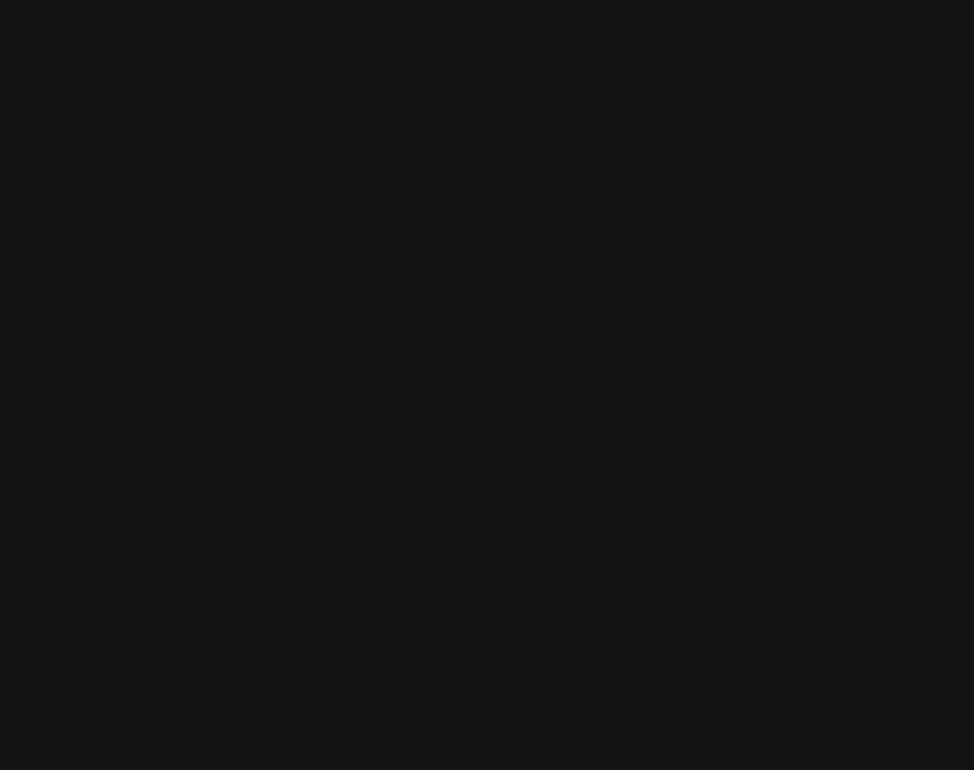
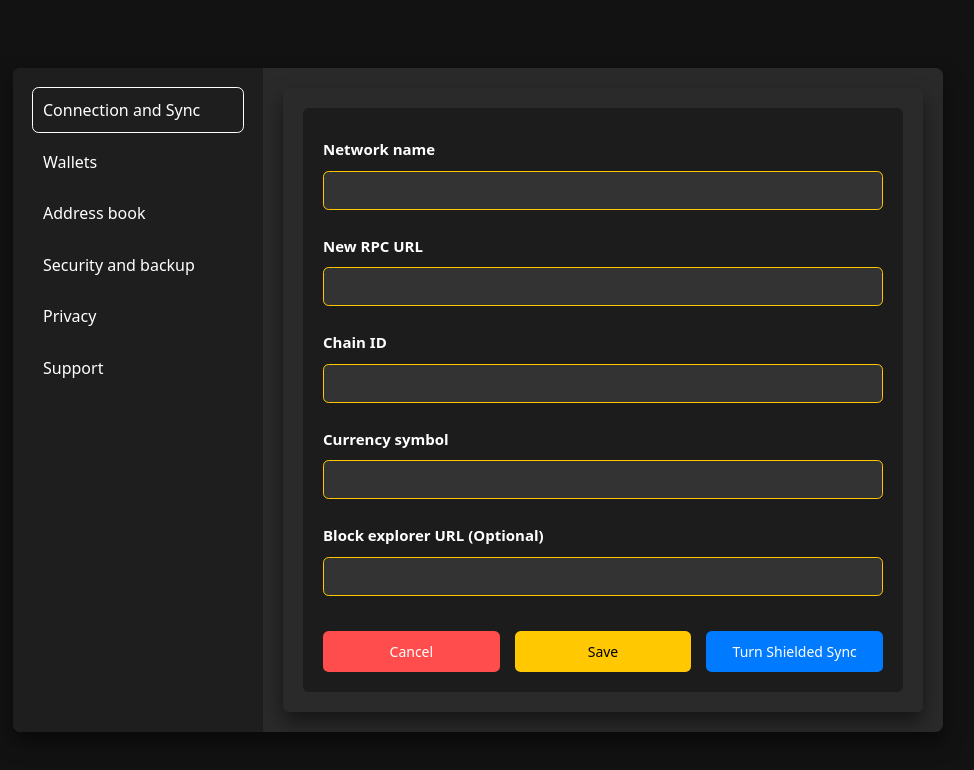
Before and after one commit to Dsmeshilmaring/Namada-SDK, a React (Vite) app: page /setting-nav in a window 1280 px wide. Before the commit this address had no page. Shown: the top 770 px of the page, without its empty margins (162-1136 px from the left). Built offline with nearby package versions, Linux system fonts and the light colour scheme.

Commit message:
Add Setting nav

```diff
--- /dev/null
+++ b/src/components/layout/Account-list.jsx
@@ -0,0 +1,32 @@
+const AccountList = () => {
+  return (
+    <div className="bg-[#333] p-4 absolute flex flex-col gap-2 top-[40px] left-0 rounded-lg">
+      <div className="grid grid-cols-2 w-[250px] py-[5px] bg-primary hover:bg-[#444] p-3 gap-0 rounded-md">
+        <span className="">Account 1</span>
+        <p className="row-span-2  self-center justify-self-end font-bold">
+          $14.74
+        </p>
+        <p className="text-[#8e8e8e]">0x5cf6D...839fb</p>
+      </div>
+
+      <div className="grid grid-cols-2 w-[250px] py-[5px] left-0 top-0 bottom-[-80px] z-10 bg-primary hover:bg-[#444] p-3 gap-0 rounded-md">
+        <span className="">Account 2</span>
+        <p className="row-span-2  self-center justify-self-end font-bold">
+          $0.00
+        </p>
+        <p className="text-[#8e8e8e]">0x5cf6D...839fb</p>
+      </div>
+
+      <div className="w-full p-2 hover:bg-primary rounded-md">
+        <button
+          className="bg-secondary text-black p-2 rounded-md hover:bg-[#c69f03] w-full"
+          style={{ transition: "all 0.3s ease" }}
+        >
+          + Add Wallet
+        </button>
+      </div>
+    </div>
+  );
+};
+
+export default AccountList;
--- /dev/null
+++ b/src/components/layout/Connection-and-sync.jsx
@@ -0,0 +1,62 @@
+const ConnectionAndSync = () => {
+  return (
+    <div className="bg-[#1c1c1c] p-[20px] rounded-md w-full min-w-[600px]">
+      <label className="font-bold my-[10px] block">Network name</label>
+      <input
+        type="text"
+        className="w-full p-[8px] rounded-md border border-1 border-[#ffc800] mb-[15px] text-[14px] bg-[#333]"
+      ></input>
+
+      <label className="font-bold my-[10px] block">New RPC URL</label>
+      <input
+        type="text"
+        className="w-full p-[8px] rounded-md border border-1 border-[#ffc800] mb-[15px] text-[14px] bg-[#333]"
+      ></input>
+
+      <label className="font-bold my-[10px] block">Chain ID</label>
+      <input
+        type="text"
+        className="w-full p-[8px] rounded-md border border-1 border-[#ffc800] mb-[15px] text-[14px] bg-[#333]"
+      ></input>
+
+      <label className="font-bold my-[10px] block">Currency symbol</label>
+      <input
+        type="text"
+        className="w-full p-[8px] rounded-md border border-1 border-[#ffc800] mb-[15px] text-[14px] bg-[#333]"
+      ></input>
+
+      <label className="font-bold my-[10px] block">
+        Block explorer URL (Optional)
+      </label>
+      <input
+        type="text"
+        className="w-full p-[8px] rounded-md border border-1 border-[#ffc800] mb-[15px] text-[14px] bg-[#333]"
+      ></input>
+
+      <div className="flex gap-4 mt-[20px]">
+        <button
+          className="bg-[#ff4d4d] text-white py-[10px] px-[20px] rounded-md text-[14px] hover:bg-[#e60000] w-full flex items-center justify-center"
+          style={{ transition: "all 0.3s ease" }}
+        >
+          Cancel
+        </button>
+
+        <button
+          className="bg-[#ffc800] text-black py-[10px] px-[20px] rounded-md text-[14px] hover:bg-[#e0b800] w-full flex items-center justify-center"
+          style={{ transition: "all 0.3s ease" }}
+        >
+          Save
+        </button>
+
+        <button
+          className="bg-[#007bff] text-white py-[10px] px-[20px] rounded-md text-[14px] hover:bg-[#0056b3] w-full flex items-center justify-center"
+          style={{ transition: "all 0.3s ease" }}
+        >
+          Turn Shielded Sync
+        </button>
+      </div>
+    </div>
+  );
+};
+
+export default ConnectionAndSync;
--- /dev/null
+++ b/src/components/layout/Wallet.jsx
@@ -0,0 +1,74 @@
+import { useState } from "react";
+import AccountList from "./Account-list";
+
+function Wallet() {
+  const [showAccountList, setShowAccountList] = useState(false);
+
+  return (
+    <div className="flex flex-col justify-between gap-4 items-center pb-[15px]">
+      <div className="flex items-center justify-center gap-8">
+        <div
+          onMouseEnter={() => setShowAccountList(true)}
+          onMouseLeave={() => setShowAccountList(false)}
+          className="bg-[#2a2a2a] py-[12px] px-[24px] text-[18px] cursor-pointer rounded-md hover:bg-[#3b3b3b] relative left-0"
+          style={{ transition: "all 0.3s ease" }}
+        >
+          Account 1 <span>▾</span>
+          {showAccountList && <AccountList />}
+        </div>
+
+        <p className="text-[12px] bg-[#ffc800] text-black py-[5px] px-[10px] rounded-full">
+          SYNCHRONIZED
+        </p>
+      </div>
+
+      <div className="flex items-start w-full gap-3">
+        <span className="px-2">0x5cf6D...839fb</span>
+
+        <img
+          className="h-[24px] cursor-pointer"
+          src="https://img.icons8.com/ios-glyphs/30/clipboard.png"
+          onclick="copyToClipboard('walletAddress')"
+          alt="Copy Address"
+        ></img>
+      </div>
+
+      <div className="mt-[20px] p-[15px] bg-[#3a3a3a] rounded-md w-full text-center">
+        <label className="text-[18px]">Available Balance</label>
+        <p className="text-[24px] font-bold mt-[10px]">$14.74</p>
+      </div>
+
+      <div className="grid grid-cols-2 gap-4 w-full">
+        <button
+          className="bg-[#ffc800] text-black py-[10px] px-[25px] rounded-md text-[16px] hover:translate-y-[-2px] hover:bg-[#c69f03] w-full"
+          style={{ transition: "all 0.3s ease" }}
+        >
+          Recieve
+        </button>
+
+        <button
+          className="bg-[#ffc800] text-black py-[10px] px-[25px] rounded-md text-[16px] hover:translate-y-[-2px] hover:bg-[#c69f03] w-full"
+          style={{ transition: "all 0.3s ease" }}
+        >
+          Send
+        </button>
+
+        <button
+          className="bg-[#ffc800] text-black py-[10px] px-[25px] rounded-md text-[16px] hover:translate-y-[-2px] hover:bg-[#c69f03] w-full"
+          style={{ transition: "all 0.3s ease" }}
+        >
+          Buy
+        </button>
+
+        <button
+          className="bg-[#ffc800] text-black py-[10px] px-[25px] rounded-md text-[16px] hover:translate-y-[-2px] hover:bg-[#c69f03] w-full"
+          style={{ transition: "all 0.3s ease" }}
+        >
+          Sell
+        </button>
+      </div>
+    </div>
+  );
+}
+
+export default Wallet;
--- a/src/main.jsx
+++ b/src/main.jsx
@@ -14,6 +14,7 @@ import Settings from "./pages/Settings";
 import ImportWalletTold from "./pages/Import-wallet-told";
 import RecieveToken from "./pages/Recieve-token";
 import SendToken from "./pages/Send-token";
+import SettingNav from "./pages/Setting-nav";
 
 ReactDOM.createRoot(document.getElementById("root")).render(
   <React.StrictMode>
@@ -31,6 +32,7 @@ ReactDOM.createRoot(document.getElementById("root")).render(
         <Route path="/import-wallet-told" element={<ImportWalletTold />} />
         <Route path="/recieve-token" element={<RecieveToken />} />
         <Route path="/send-token" element={<SendToken />} />
+        <Route path="/setting-nav" element={<SettingNav />} />
       </Routes>
     </Router>
   </React.StrictMode>
--- /dev/null
+++ b/src/pages/Setting-nav.jsx
@@ -0,0 +1,89 @@
+import { useState } from "react";
+import ConnectionAndSync from "../components/layout/Connection-and-sync";
+import Wallet from "../components/layout/Wallet";
+
+function SettingNav() {
+  const [active, setActive] = useState("Connection and Sync");
+
+  return (
+    <div className="flex w-auto max-w-[1200px] rounded-lg overflow-hidden shadow-custom-shadow bg-[#2a2a2a]">
+      <div className="w-[250px] p-[20px] flex flex-col g-[20px] gap-2 items-start bg-[#1e1e1e]">
+        <button
+          onClick={() => setActive("Connection and Sync")}
+          className={`${
+            active == "Connection and Sync"
+              ? "outline outline-1 outline-[#fff]"
+              : ""
+          } text-[16px] p-[10px] rounded-md cursor-pointer hover:bg-[#ffc800] hover:text-black w-full text-start`}
+          style={{ transition: "all 0.3s ease" }}
+        >
+          Connection and Sync
+        </button>
+
+        <button
+          onClick={() => setActive("Wallets")}
+          className={`${
+            active === "Wallets" ? "outline outline-1 outline-[#fff]" : ""
+          } text-[16px] p-[10px] rounded-md cursor-pointer hover:bg-[#ffc800] hover:text-black w-full text-start`}
+          style={{ transition: "all 0.3s ease" }}
+        >
+          Wallets
+        </button>
+
+        <button
+          onClick={() => setActive("Address book")}
+          className={`${
+            active === "Address book" ? "outline outline-1 outline-[#fff]" : ""
+          } text-[16px] p-[10px] rounded-md cursor-pointer hover:bg-[#ffc800] hover:text-black w-full text-start`}
+          style={{ transition: "all 0.3s ease" }}
+        >
+          Address book
+        </button>
+
+        <button
+          onClick={() => setActive("Security and backup")}
+          className={`${
+            active === "Security and backup"
+              ? "outline outline-1 outline-[#fff]"
+              : ""
+          } text-[16px] p-[10px] rounded-md cursor-pointer hover:bg-[#ffc800] hover:text-black w-full text-start`}
+          style={{ transition: "all 0.3s ease" }}
+        >
+          Security and backup
+        </button>
+
+        <button
+          onClick={() => setActive("Privacy")}
+          className={`${
+            active === "Privacy" ? "outline outline-1 outline-[#fff]" : ""
+          } text-[16px] p-[10px] rounded-md cursor-pointer hover:bg-[#ffc800] hover:text-black w-full text-start`}
+          style={{ transition: "all 0.3s ease" }}
+        >
+          Privacy
+        </button>
+
+        <button
+          onClick={() => setActive("Support")}
+          className={`${
+            active === "Support" ? "outline outline-1 outline-[#fff]" : ""
+          } text-[16px] p-[10px] rounded-md cursor-pointer hover:bg-[#ffc800] hover:text-black w-full text-start`}
+          style={{ transition: "all 0.3s ease" }}
+        >
+          Support
+        </button>
+      </div>
+
+      {/* ----------- Main Display Layout -------- */}
+      {/* ----------- Connection and Sync Layout ---------- */}
+      <div className="flex justify-center items-center p-[20px]">
+        <div className="bg-[#2a2a2a] rounded-md p-[20px] shadow-custom-shadow w-full">
+          {active == "Connection and Sync" && <ConnectionAndSync />}
+
+          {active == "Wallets" && <Wallet />}
+        </div>
+      </div>
+    </div>
+  );
+}
+
+export default SettingNav;
```
